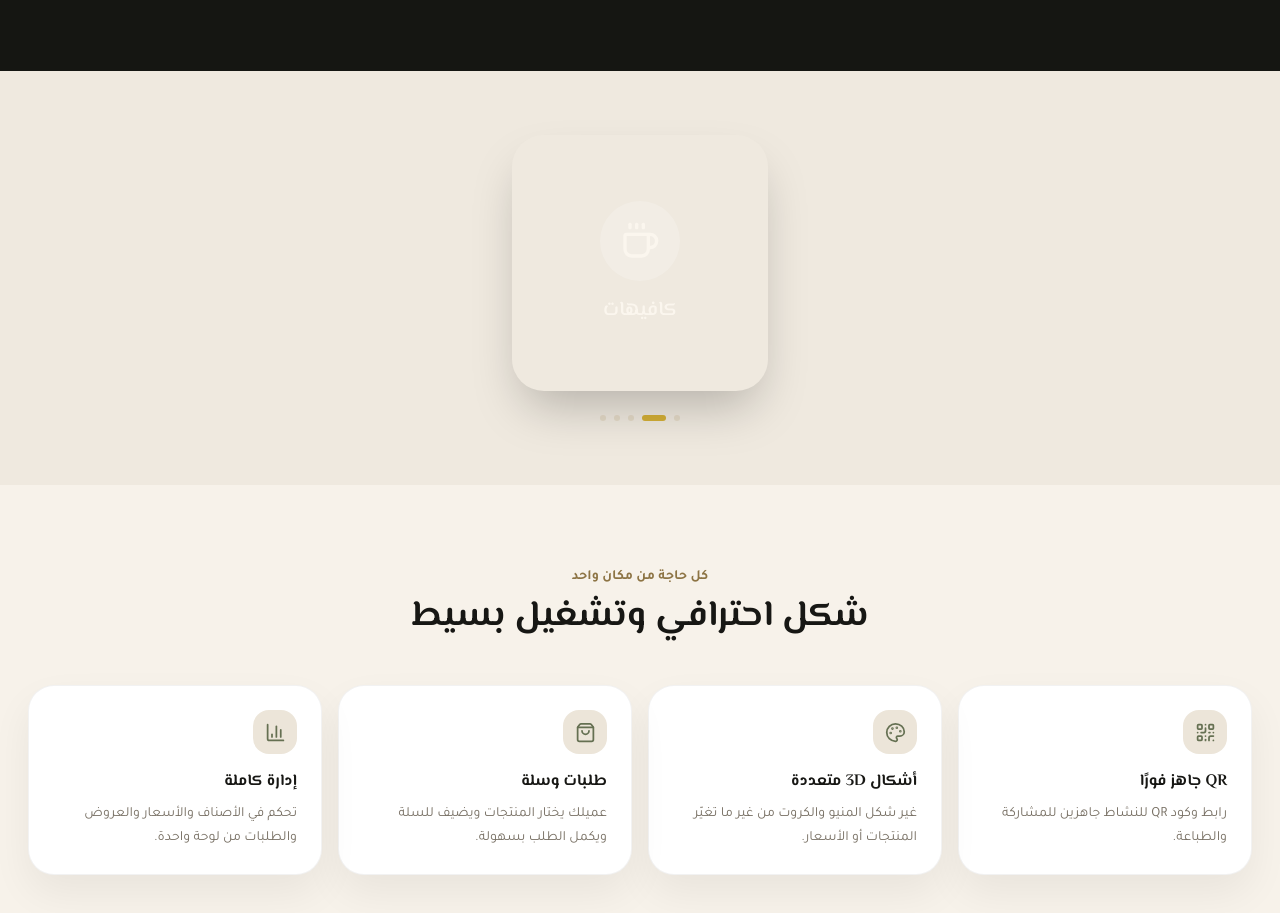
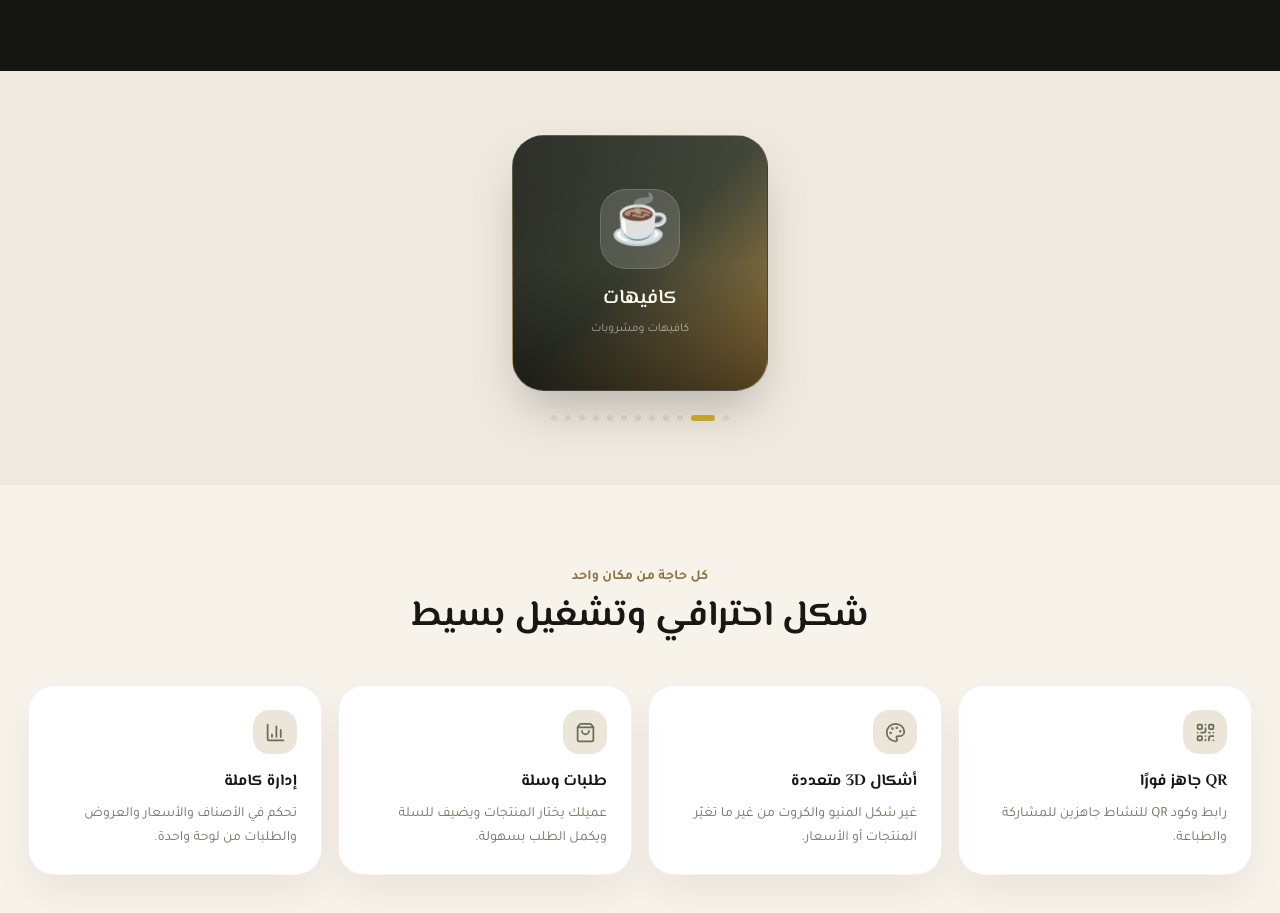
Before and after one commit to 1moalim1all1-cyber/Qr-Code, a React (Vite) app: page / in a window 1280 px wide. Shown: the part 1920-2833 px from the top of the page. Built offline with nearby package versions, Linux system fonts and the light colour scheme; no server answers; the database is empty.

Commit message:
Show dynamic activity types on homepage carousel

```diff
--- a/src/components/landing/RestaurantCarousel.tsx
+++ b/src/components/landing/RestaurantCarousel.tsx
@@ -1,68 +1,82 @@
 import { useEffect, useState } from 'react'
 import { AnimatePresence, motion } from 'framer-motion'
-import { UtensilsCrossed, Coffee, IceCreamCone, Soup, CakeSlice } from 'lucide-react'
-
-// Illustrated (not photographic) scenes representing different venue types —
-// avoids any copyright issues with stock restaurant photography while still
-// giving a lively, ever-changing visual in the hero banner spot.
-const SLIDES = [
-  { icon: UtensilsCrossed, label: 'مطاعم', bg: 'linear-gradient(135deg, var(--color-saffron) 0%, var(--color-saffron-dim) 100%)' },
-  { icon: Coffee, label: 'كافيهات', bg: 'linear-gradient(135deg, var(--color-zaytoon) 0%, var(--color-zaytoon-dim) 100%)' },
-  { icon: CakeSlice, label: 'حلويات', bg: 'linear-gradient(135deg, var(--color-sumac) 0%, #8a2530 100%)' },
-  { icon: Soup, label: 'مطابخ شرقية', bg: 'linear-gradient(135deg, var(--color-saffron-dim) 0%, var(--color-zaytoon) 100%)' },
-  { icon: IceCreamCone, label: 'آيس كريم وحلا بارد', bg: 'linear-gradient(135deg, var(--color-zaytoon-dim) 0%, var(--color-ink) 100%)' },
-]
+import { Store } from 'lucide-react'
+import { listBusinessTypes, type BusinessTypeRecord } from '@/services/businessTypes'
 
 const INTERVAL_MS = 3200
 
 export default function RestaurantCarousel() {
+  const [items, setItems] = useState<BusinessTypeRecord[]>([])
   const [index, setIndex] = useState(0)
   const [direction, setDirection] = useState(1)
 
   useEffect(() => {
+    listBusinessTypes().then(setItems).catch(() => setItems([]))
+  }, [])
+
+  useEffect(() => {
+    if (items.length < 2) return
     const timer = setInterval(() => {
       setDirection(1)
-      setIndex((i) => (i + 1) % SLIDES.length)
+      setIndex((i) => (i + 1) % items.length)
     }, INTERVAL_MS)
     return () => clearInterval(timer)
-  }, [])
+  }, [items.length])
+
+  useEffect(() => {
+    if (index >= items.length && items.length > 0) setIndex(0)
+  }, [items.length, index])
 
   function goTo(i: number) {
     setDirection(i > index ? 1 : -1)
     setIndex(i)
   }
 
-  const slide = SLIDES[index]
+  if (items.length === 0) {
+    return (
+      <div className="w-64 h-64 rounded-[2rem] bg-gradient-to-br from-saffron to-zaytoon shadow-2xl flex flex-col items-center justify-center gap-4 text-paper">
+        <Store size={44} />
+        <span className="font-display text-xl font-semibold">كل الأنشطة</span>
+      </div>
+    )
+  }
+
+  const item = items[index]
 
   return (
     <div className="flex flex-col items-center" style={{ perspective: '1400px' }}>
       <div className="relative w-64 h-64">
         <AnimatePresence initial={false} custom={direction} mode="popLayout">
           <motion.div
-            key={index}
+            key={item.id}
             custom={direction}
             initial={{ rotateY: direction > 0 ? 90 : -90, opacity: 0 }}
             animate={{ rotateY: 0, opacity: 1 }}
             exit={{ rotateY: direction > 0 ? -90 : 90, opacity: 0 }}
-            transition={{ duration: 0.6, ease: 'easeInOut' }}
-            style={{ transformStyle: 'preserve-3d', background: slide.bg }}
-            className="absolute inset-0 rounded-[2rem] shadow-2xl flex flex-col items-center justify-center gap-4"
+            transition={{ duration: 0.55, ease: 'easeInOut' }}
+            style={{ transformStyle: 'preserve-3d' }}
+            className="absolute inset-0 rounded-[2rem] shadow-2xl overflow-hidden bg-gradient-to-br from-[#23251f] via-[#3b3f31] to-[#b58e45] flex flex-col items-center justify-center gap-4 border border-white/10"
           >
-            <div className="w-20 h-20 rounded-full bg-white/20 flex items-center justify-center">
-              <slide.icon size={40} className="text-paper" />
+            {item.image_url ? <img src={item.image_url} alt="" className="absolute inset-0 w-full h-full object-cover opacity-30" /> : null}
+            <div className="absolute inset-0 bg-gradient-to-t from-black/55 via-transparent to-white/5" />
+            <div className="relative w-20 h-20 rounded-[26px] bg-white/15 backdrop-blur border border-white/15 flex items-center justify-center text-5xl">
+              {item.icon || '🏪'}
             </div>
-            <span className="font-display text-xl font-semibold text-paper">{slide.label}</span>
+            <div className="relative text-center px-5">
+              <span className="font-display text-xl font-semibold text-paper">{item.name}</span>
+              {item.description ? <p className="text-xs text-white/55 mt-2 line-clamp-2">{item.description}</p> : null}
+            </div>
           </motion.div>
         </AnimatePresence>
       </div>
 
-      <div className="flex items-center gap-2 mt-6">
-        {SLIDES.map((s, i) => (
+      <div className="flex items-center gap-2 mt-6 max-w-[290px] overflow-hidden px-2">
+        {items.slice(0, 12).map((businessType, i) => (
           <button
-            key={s.label}
+            key={businessType.id}
             onClick={() => goTo(i)}
-            aria-label={s.label}
-            className={`h-1.5 rounded-full transition-all ${i === index ? 'w-6 bg-saffron' : 'w-1.5 bg-stone-light/50'}`}
+            aria-label={businessType.name}
+            className={`h-1.5 rounded-full transition-all shrink-0 ${i === index ? 'w-6 bg-saffron' : 'w-1.5 bg-stone-light/50'}`}
           />
         ))}
       </div>
```
